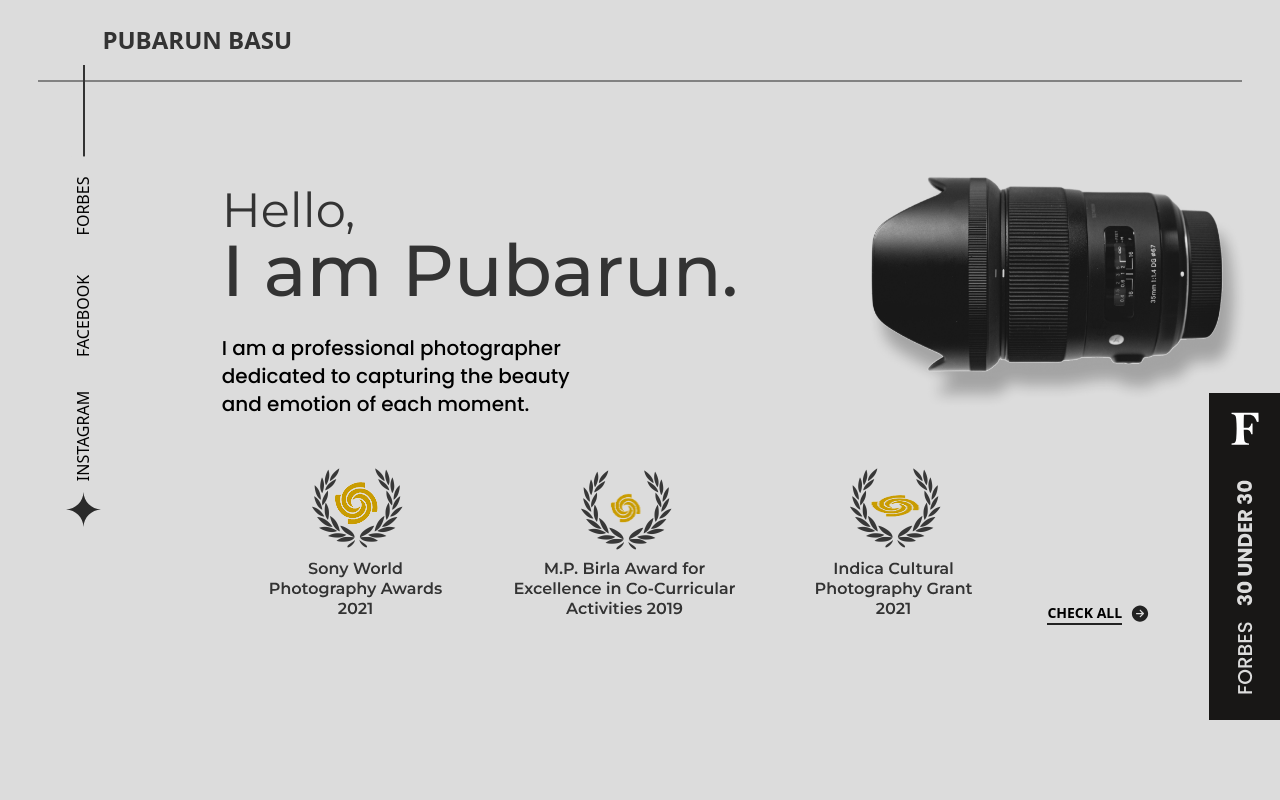
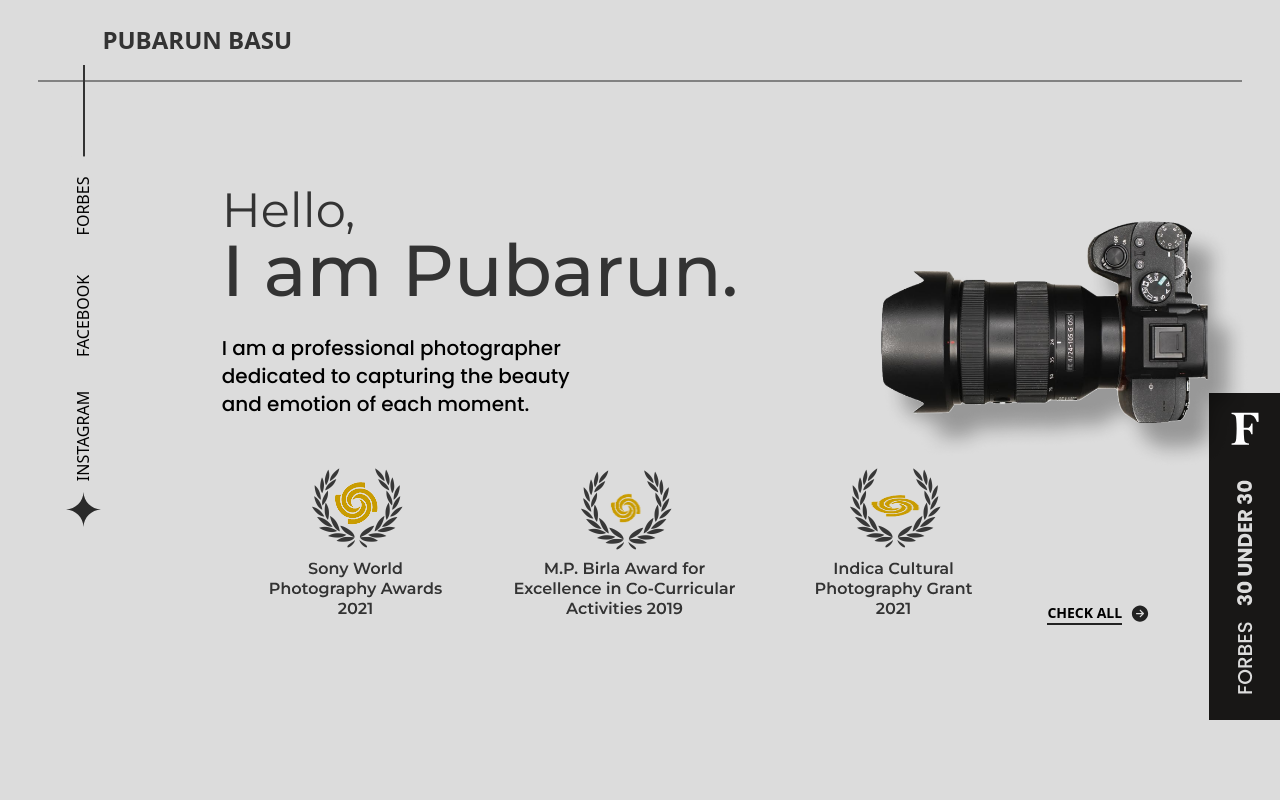
Before and after one commit to kriptonian1/pubaruns_portfolio, a Next.js app: page / in a window 1280 px wide. Shown: the top 800 px of the page. Built offline with nearby package versions, Linux system fonts and the light colour scheme.

Commit message:
feat: changed hero image

```diff
--- a/components/home/Hero.jsx
+++ b/components/home/Hero.jsx
@@ -50,7 +50,7 @@
 
       {/* content main */}
       <div className="flex flex-col space-y-10">
-        <div className="flex justify-center">
+        <div className="flex justify-center items-center">
           <div
             className={` ${montserrat.variable} text-[#333333] pl-[15vw] pr-[10vw] font-Montserrat  pt-[13vh] z-[50rem]`}
           >
@@ -70,7 +70,7 @@
           <Image
             src={heroCamera}
             alt="hero"
-            className="md:w-[20rem] lg:w-[30vw]"
+            className="md:w-[20rem] lg:w-[30vw] translate-y-[5rem]"
           />
         </div>
 
```
Also changed, not shown: components/home/assets/heroCamera.png.
